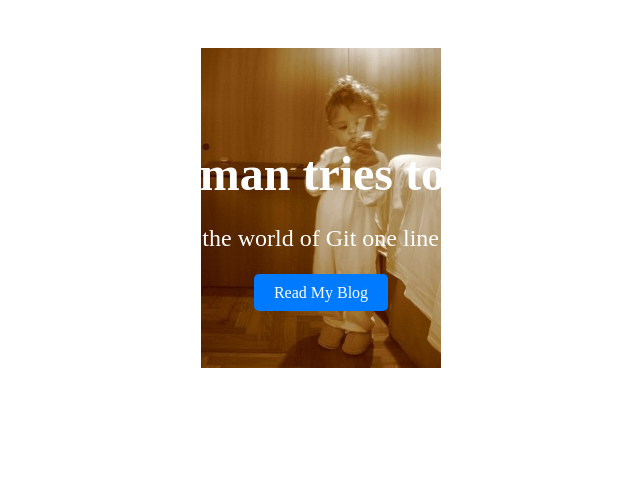
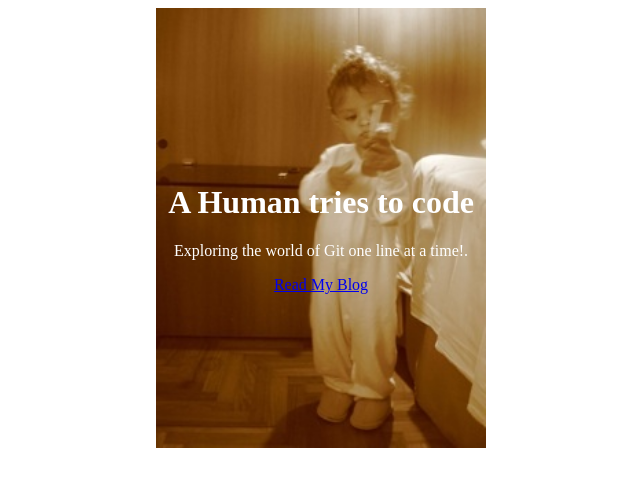
Before and after one commit to LaloBlogger/urban-garbanzo, a plain HTML site: page index.html in a window 1280 px wide. Shown: the whole page, without its empty margins (319-959 px from the left). Drawn offline with Linux system fonts and the light colour scheme.

Commit message:
Update Style.css

```diff
--- a/Style.css
+++ b/Style.css
@@ -1,7 +1,8 @@
 .hero {
   height: 50vh;
   background: url('Images/VIc_Piquillin.JPG') no-repeat center center;
-  background-size: auto; /* Display the image in its original size */
+  background-size: contain; /* Display the image in its original size */
+  padding: 20px; /* Add padding to provide space for the text */
   display: flex;
   justify-content: center;
   align-items: center;
@@ -9,30 +10,12 @@
   color: white;
 }
 
-.content h1 {
-  font-size: 3rem;
-  margin-bottom: 1rem;
-}
-
-.content p {
-  font-size: 1.5rem;
-  margin-bottom: 2rem;
-}
-
-.btn {
-  text-decoration: none;
-  background: #007bff;
-  color: white;
-  padding: 10px 20px;
-  border-radius: 5px;
-  transition: background 0.3s ease;
-}
-
-.btn:hover {
-  background: #0056b3;
+.content {
+  max-width: 80%; /* Ensure the content doesn't overflow */
+  margin: auto;
 }
 
 body.blog-page {
-  background: url('Images/Vic_Piquillin2.JPG') no-repeat center center;
+  background: url('Images/your-background-image.jpg') no-repeat center center;
   background-size: cover; /* Adjust as needed */
 }
```
